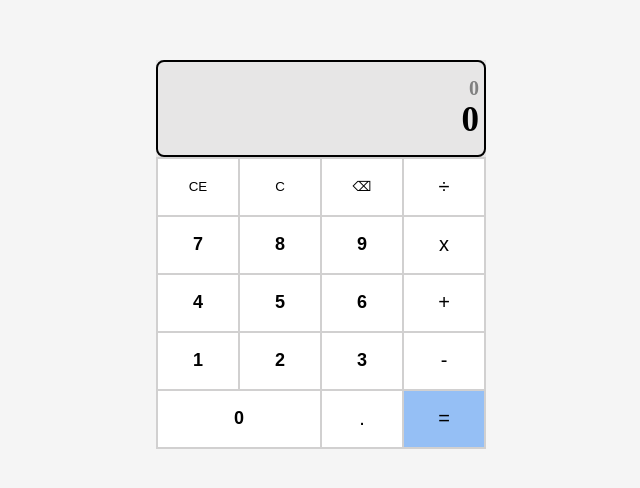
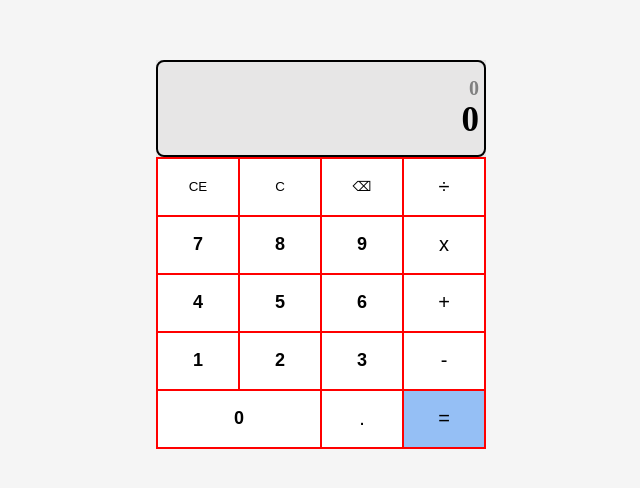
Before and after one commit to brunounifor/calculadora, a website built with Vite: page index.html in a window 1280 px wide. Shown: the part 146-634 px from the top of the page, without its empty margins (319-959 px from the left). Built offline with nearby package versions, Linux system fonts and the light colour scheme.

Commit message:
alteração na cor do background

```diff
--- a/styles.css
+++ b/styles.css
@@ -44,7 +44,7 @@ body {
 }
 
 .keyboard {
-    background-color: rgb(209, 208, 208);
+    background-color: #ff0000;
 }
 
 button {
```
